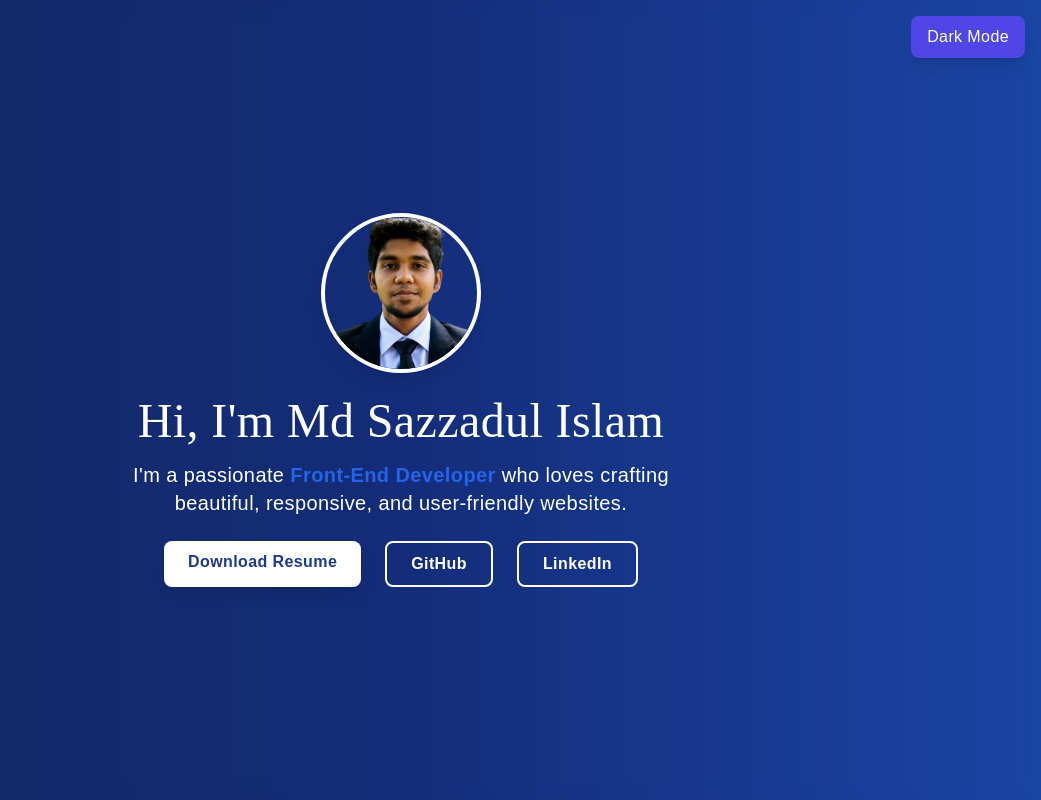
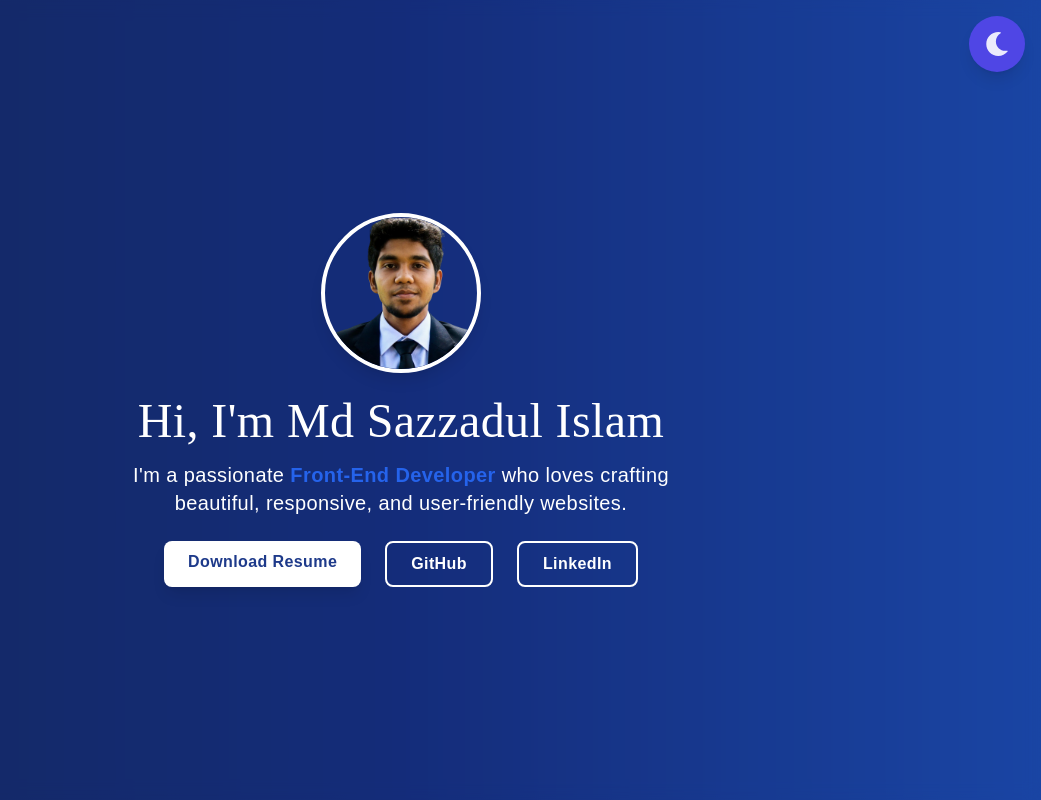
Before and after one commit to md-sazzadul/my-portfolio, a React (Vite) app: page / in a window 1280 px wide. Shown: the top 800 px of the page, without its empty margins (239-1280 px from the left). Built offline with nearby package versions, Linux system fonts and the light colour scheme.

Commit message:
added icons for dark mode toggle

```diff
--- a/package.json
+++ b/package.json
@@ -11,7 +11,8 @@
   },
   "dependencies": {
     "react": "^18.3.1",
-    "react-dom": "^18.3.1"
+    "react-dom": "^18.3.1",
+    "react-icons": "^5.5.0"
   },
   "devDependencies": {
     "@eslint/js": "^9.15.0",
--- a/src/App.tsx
+++ b/src/App.tsx
@@ -1,4 +1,5 @@
 import { lazy, Suspense, useEffect, useState } from "react";
+import { FaMoon, FaSun } from "react-icons/fa";
 
 const AboutMe = lazy(() => import("./components/AboutMe"));
 const Contact = lazy(() => import("./components/Contact"));
@@ -23,9 +24,13 @@ function App() {
       <div className="fixed top-4 right-4 z-50">
         <button
           onClick={() => setDarkMode(!darkMode)}
-          className="bg-indigo-600 dark:bg-indigo-400 text-white dark:text-gray-800 py-2 px-4 rounded-lg shadow-lg hover:bg-indigo-700 dark:hover:bg-indigo-500 transform hover:scale-105 transition-all duration-300"
+          className="flex items-center justify-center w-14 h-14 bg-indigo-600 dark:bg-indigo-400 text-white dark:text-gray-800 rounded-full shadow-lg hover:bg-indigo-700 dark:hover:bg-indigo-500 transform hover:scale-110 transition-all duration-300"
         >
-          {darkMode ? "Light Mode" : "Dark Mode"}
+          {darkMode ? (
+            <FaSun className="text-2xl animate-spin-slow" />
+          ) : (
+            <FaMoon className="text-2xl animate-pulse" />
+          )}
         </button>
       </div>
       <Suspense fallback={<div>Loading...</div>}>
```
Also changed, not shown: 1 other file (tests, documents, lock files or other folders).
